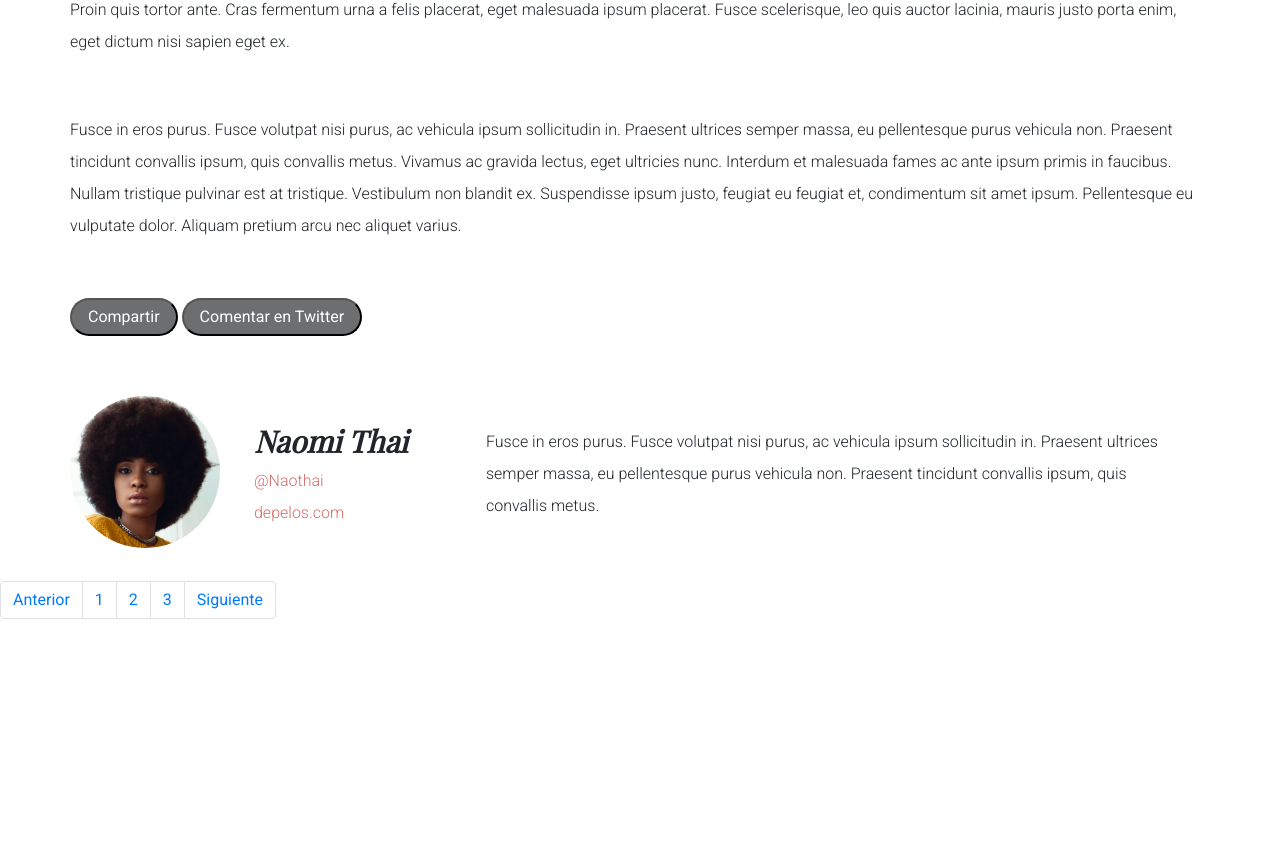
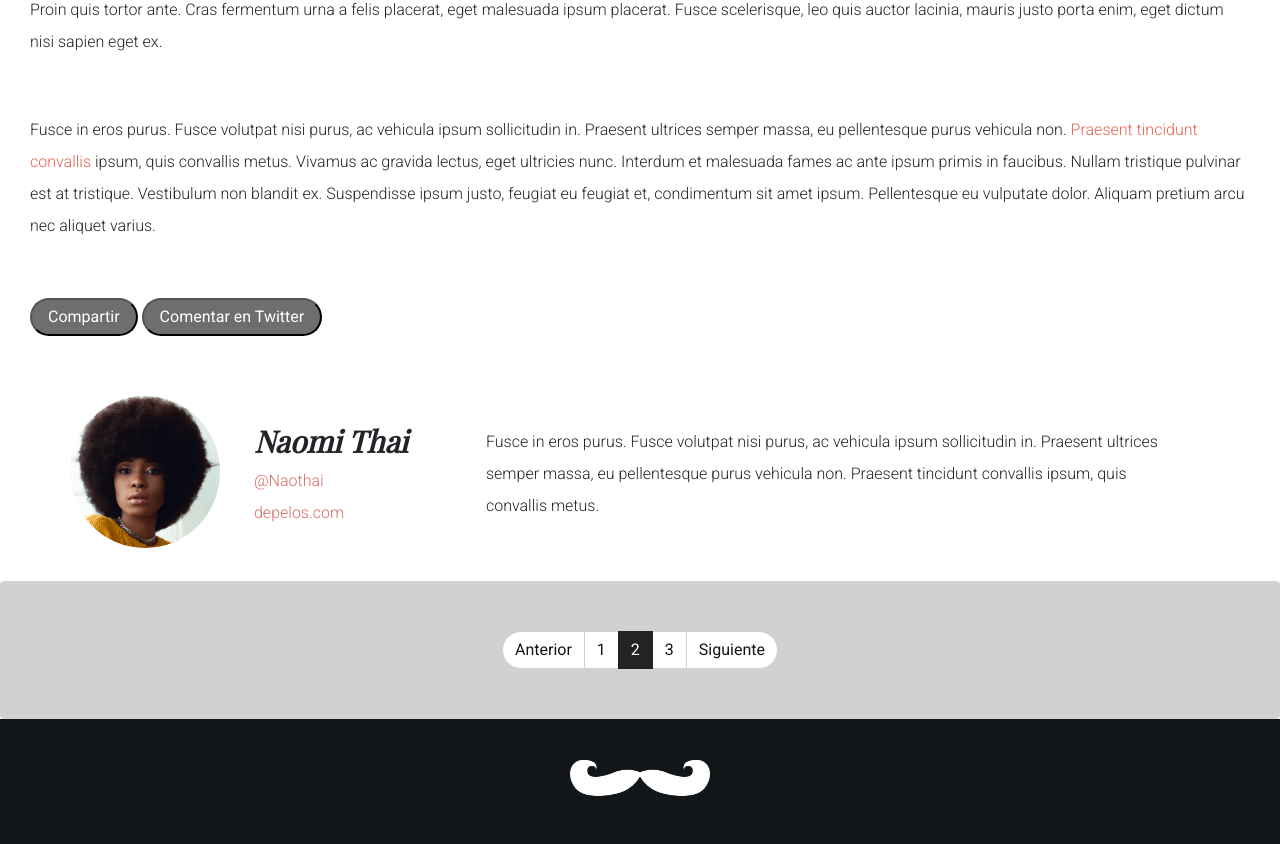
Before and after one commit to AlmendraTamayo/Barbershop, a plain HTML site: page index.html in a window 1280 px wide. Shown: the part 1240-2084 px from the top of the page. Before the commit the page ends 1968 px from the top, so only its background shows below. Drawn offline with nearby package versions, Linux system fonts and the light colour scheme; a web font is replaced by a local one.

Commit message:
ultimos detalles

```diff
--- a/assets/sass/abstracts/_mixins.scss
+++ b/assets/sass/abstracts/_mixins.scss
@@ -0,0 +1,5 @@
+@mixin cell-phone-view {
+    @media (min-width: 576px) {
+      @content;
+    }
+  }
--- a/assets/sass/components/_buttons.scss
+++ b/assets/sass/components/_buttons.scss
@@ -6,13 +6,12 @@
 
     &--small {
       padding: 9px 16px;
+       font-size: $medium;
     }
 
-    &--small {
-      font-size: $medium;
+
 
       &:hover {
         background-color: $light-gray;
       }
     }
-  }
--- a/assets/sass/layout/_footer.scss
+++ b/assets/sass/layout/_footer.scss
@@ -0,0 +1,9 @@
+.footer{
+    background-color: $eeire-black;
+    text-align: center;
+    &__logo {
+        height: auto;
+        width: $xxx-large;
+        padding: 2rem 0;
+      }
+}
--- a/assets/sass/layout/_main-section.scss
+++ b/assets/sass/layout/_main-section.scss
@@ -1,5 +1,5 @@
 .main-section{
-    padding: $x-large $xx-large;
+    padding: $x-large $x-large;
 
     &__date{
         font-family: $playfair-display;
@@ -9,5 +9,15 @@
         font-weight: $light;
         line-height: 2rem;
         padding-bottom: 3.5rem;
+        &--destacado{
+            color: $eeire-black;
+        }
+
     }
+
 }
+@include cell-phone-view{
+    .main-section__text--destacado{
+        color: $fuzzy-wuzzy;
+    }
+        }
--- a/assets/sass/layout/_navigation.scss
+++ b/assets/sass/layout/_navigation.scss
@@ -4,5 +4,8 @@
         height: auto;
         width: $xx-large;
       }
+    &__active{
+      color: $ruddy-pink !important;
+    }
 
 }
--- a/assets/sass/layout/_pagination-section.scss
+++ b/assets/sass/layout/_pagination-section.scss
@@ -1,24 +1,41 @@
-
-.pagination-section {
+.paginator {
   border-radius: 0.25rem;
   display: flex;
   list-style: none;
   padding-left: 0;
-    text-align: center;
-    margin-left: 300px;
 
+  &__element:first-child &__link {
+    border-top-left-radius: 1.25rem;
+    border-bottom-left-radius: 1.25rem;
+    margin-left: 0;
+  }
+
+  &__element:last-child &__link {
+    border-top-right-radius: 1.25rem;
+    border-bottom-right-radius: 1.25rem;
+    margin-left: -1px;
+  }
+
+  &__element.--active &__link {
+    background-color: $raisin-black;
+    border-color: $raisin-black;
+    color: $white;
+    z-index: 1;
+  }
 
   &__link {
     background-color: $white;
     border: 1px solid $light-gray;
-      color: $eeire-black;
+    color: #121619;
     display: block;
+    font-family: $roboto;
     font-size: $medium;
     font-weight: $regular;
     line-height: 1.25;
     margin-left: -1px;
     padding: 0.5rem 0.75rem;
     position: relative;
+
 
   }
 
@@ -27,3 +44,12 @@
     text-decoration: none;
   }
 }
+
+.pagination {
+  background-color: $light-gray;
+
+  &-section {
+    margin: 50px auto;
+    width: fit-content;
+  }
+}
--- a/assets/sass/main.scss
+++ b/assets/sass/main.scss
@@ -13,7 +13,8 @@
 @import 'layout/header';
 @import 'layout/main-section';
 @import 'layout/article';
-/* @import 'layout/pagination-section'; */
+@import 'layout/pagination-section';
+@import 'layout/footer';
 // Components
 @import 'components/buttons' ;
 @import 'components/inputs' ;
--- a/index.html
+++ b/index.html
@@ -35,7 +35,7 @@
                         <a class="nav-link" href="#">Trabajos</a>
                     </li>
                     <li class="nav-item">
-                        <a class="nav-link active" href="#">Blog</a>
+                        <a class="nav-link active navigation__active" href="#">Blog</a>
                     </li>
                     <li class="nav-item">
                         <a class="nav-link" href="#">Horas</a>
@@ -102,32 +102,34 @@
                 <span class="article__info--site link link--primary">depelos.com</span>
             </div>
             <div class="article__info--bio">
-                <p>Fusce in eros purus. Fusce volutpat nisi purus, ac vehicula ipsum
+                <p class="d-none d-sm-none d-md-block">Fusce in eros purus. Fusce volutpat nisi purus, ac vehicula ipsum
                     sollicitudin in. Praesent ultrices semper massa, eu pellentesque purus vehicula non. Praesent
                     tincidunt convallis ipsum, quis convallis metus. </p>
             </div>
 
 
         </article>
-        <section class="pagination-section">
-            <ul class="pagination">
-                <li class="page-item pagination-section__item--ant">
-                    <a class="page-link pagination-section__link" href="#">Anterior</a>
-                </li>
-                <li class="page-item pagination-section__item"><a class="page-link pagination-section__link" href="#">1</a></li>
-                <li class="page-item pagination-section__item--active" aria-current="page">
-                    <a class="page-link pagination-section__link" href="#">2</a>
-                </li>
-                <li class="page-item pagination-section__item"><a class="page-link pagination-section__link" href="#">3</a></li>
-                <li class="page-item pagination-section__item--sig">
-                    <a class="page-link pagination-section__link" href="#">Siguiente</a>
-                </li>
-            </ul>
+        <section>
+            <div class="pagination">
+                <div class="pagination-section">
+                    <ul class="paginator">
+                        <li class="paginator__element"><a class="paginator__link" href="#">Anterior</a></li>
+                        <li class="paginator__element"><a class="paginator__link" href="#">1</a></li>
+                        <li class="paginator__element --active">
+                            <span class="paginator__link">2
+                                <span class="sr-only">(current)</span>
+                            </span>
+                        </li>
+                        <li class="paginator__element"><a class="paginator__link" href="#">3</a></li>
+                        <li class="paginator__element"><a class="paginator__link" href="#">Siguiente</a></li>
+                    </ul>
+                </div>
+            </div>
         </section>
 
         <footer>
             <div class="footer">
-                <img src="./assets/img/logo.png" alt="logo" class="footer_logo">
+                <img src="./assets/img/logo.png" alt="logo" class="footer__logo">
             </div>
         </footer>
     </div>
```
Also changed, not shown: assets/css/style.css, assets/sass/layout/_header.scss (line endings or trailing spaces), 1 other file. Lines whose indentation alone changed are shown as unchanged.
